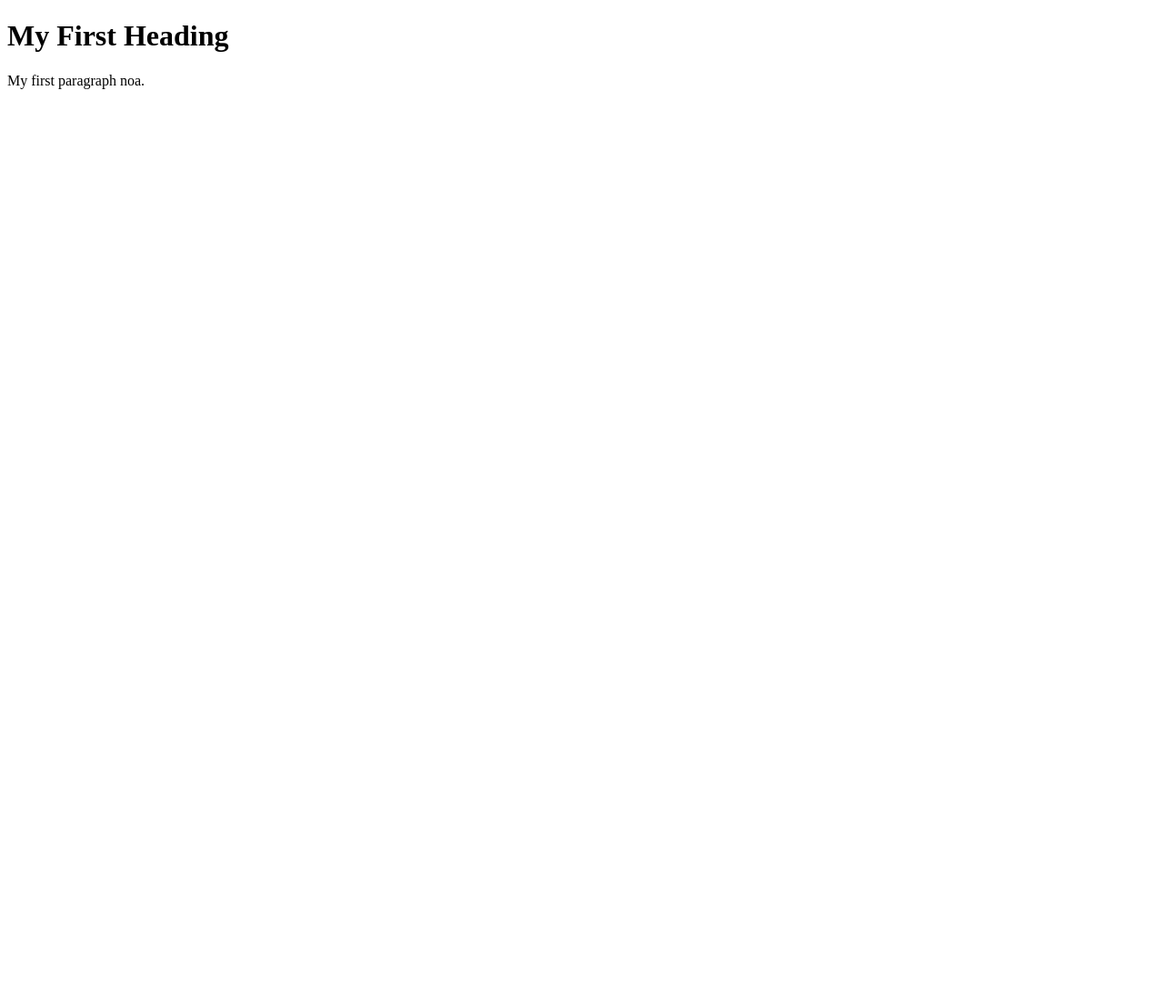
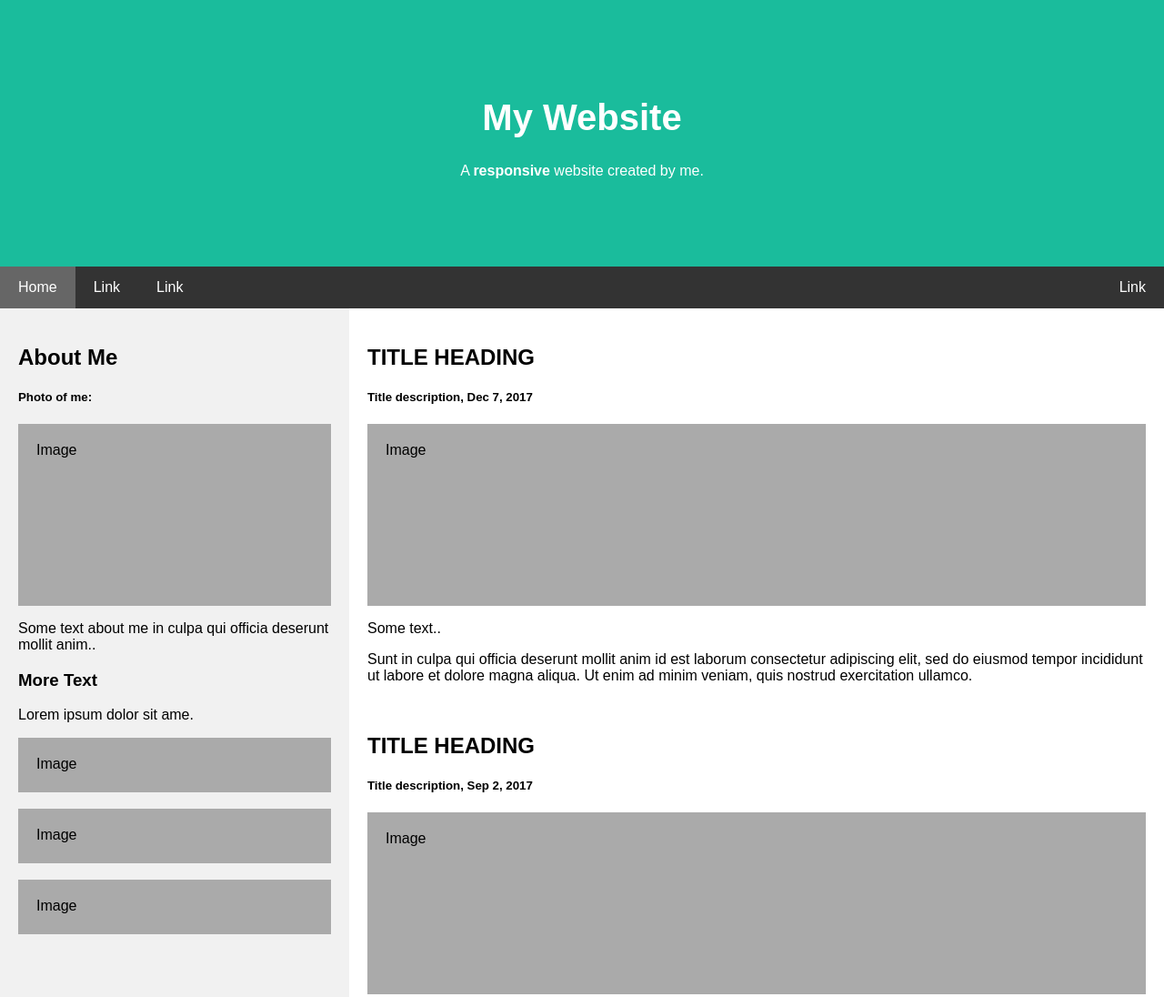
Before and after one commit to NoaKraitzman/MIZWG, a plain HTML site: page index.html in a window 1280 px wide. Shown: the top 1096 px of the page at 91% size. Before the commit the page ends 800 px from the top, so only its background shows below. Drawn offline with Linux system fonts and the light colour scheme.

Commit message:
Update index.html

```diff
--- a/index.html
+++ b/index.html
@@ -1,10 +1,169 @@
 <!DOCTYPE html>
-<html>
+<html lang="en">
+<head>
+<title>Page Title</title>
+<meta charset="UTF-8">
+<meta name="viewport" content="width=device-width, initial-scale=1">
+<style>
+* {
+  box-sizing: border-box;
+}
+
+/* Style the body */
+body {
+  font-family: Arial, Helvetica, sans-serif;
+  margin: 0;
+}
+
+/* Header/logo Title */
+.header {
+  padding: 80px;
+  text-align: center;
+  background: #1abc9c;
+  color: white;
+}
+
+/* Increase the font size of the heading */
+.header h1 {
+  font-size: 40px;
+}
+
+/* Sticky navbar - toggles between relative and fixed, depending on the scroll position. It is positioned relative until a given offset position is met in the viewport - then it "sticks" in place (like position:fixed). The sticky value is not supported in IE or Edge 15 and earlier versions. However, for these versions the navbar will inherit default position */
+.navbar {
+  overflow: hidden;
+  background-color: #333;
+  position: sticky;
+  position: -webkit-sticky;
+  top: 0;
+}
+
+/* Style the navigation bar links */
+.navbar a {
+  float: left;
+  display: block;
+  color: white;
+  text-align: center;
+  padding: 14px 20px;
+  text-decoration: none;
+}
+
+
+/* Right-aligned link */
+.navbar a.right {
+  float: right;
+}
+
+/* Change color on hover */
+.navbar a:hover {
+  background-color: #ddd;
+  color: black;
+}
+
+/* Active/current link */
+.navbar a.active {
+  background-color: #666;
+  color: white;
+}
+
+/* Column container */
+.row {
+  display: -ms-flexbox; /* IE10 */
+  display: flex;
+  -ms-flex-wrap: wrap; /* IE10 */
+  flex-wrap: wrap;
+}
+
+/* Create two unequal columns that sits next to each other */
+/* Sidebar/left column */
+.side {
+  -ms-flex: 30%; /* IE10 */
+  flex: 30%;
+  background-color: #f1f1f1;
+  padding: 20px;
+}
+
+/* Main column */
+.main {
+  -ms-flex: 70%; /* IE10 */
+  flex: 70%;
+  background-color: white;
+  padding: 20px;
+}
+
+/* Fake image, just for this example */
+.fakeimg {
+  background-color: #aaa;
+  width: 100%;
+  padding: 20px;
+}
+
+/* Footer */
+.footer {
+  padding: 20px;
+  text-align: center;
+  background: #ddd;
+}
+
+/* Responsive layout - when the screen is less than 700px wide, make the two columns stack on top of each other instead of next to each other */
+@media screen and (max-width: 700px) {
+  .row {
+    flex-direction: column;
+  }
+}
+
+/* Responsive layout - when the screen is less than 400px wide, make the navigation links stack on top of each other instead of next to each other */
+@media screen and (max-width: 400px) {
+  .navbar a {
+    float: none;
+    width: 100%;
+  }
+}
+</style>
+</head>
 <body>
 
-<h1>My First Heading</h1>
+<div class="header">
+  <h1>My Website</h1>
+  <p>A <b>responsive</b> website created by me.</p>
+</div>
 
-<p>My first paragraph noa.</p>
+<div class="navbar">
+  <a href="#" class="active">Home</a>
+  <a href="#">Link</a>
+  <a href="#">Link</a>
+  <a href="#" class="right">Link</a>
+</div>
+
+<div class="row">
+  <div class="side">
+    <h2>About Me</h2>
+    <h5>Photo of me:</h5>
+    <div class="fakeimg" style="height:200px;">Image</div>
+    <p>Some text about me in culpa qui officia deserunt mollit anim..</p>
+    <h3>More Text</h3>
+    <p>Lorem ipsum dolor sit ame.</p>
+    <div class="fakeimg" style="height:60px;">Image</div><br>
+    <div class="fakeimg" style="height:60px;">Image</div><br>
+    <div class="fakeimg" style="height:60px;">Image</div>
+  </div>
+  <div class="main">
+    <h2>TITLE HEADING</h2>
+    <h5>Title description, Dec 7, 2017</h5>
+    <div class="fakeimg" style="height:200px;">Image</div>
+    <p>Some text..</p>
+    <p>Sunt in culpa qui officia deserunt mollit anim id est laborum consectetur adipiscing elit, sed do eiusmod tempor incididunt ut labore et dolore magna aliqua. Ut enim ad minim veniam, quis nostrud exercitation ullamco.</p>
+    <br>
+    <h2>TITLE HEADING</h2>
+    <h5>Title description, Sep 2, 2017</h5>
+    <div class="fakeimg" style="height:200px;">Image</div>
+    <p>Some text..</p>
+    <p>Sunt in culpa qui officia deserunt mollit anim id est laborum consectetur adipiscing elit, sed do eiusmod tempor incididunt ut labore et dolore magna aliqua. Ut enim ad minim veniam, quis nostrud exercitation ullamco.</p>
+  </div>
+</div>
+
+<div class="footer">
+  <h2>Footer</h2>
+</div>
 
 </body>
 </html>
```
